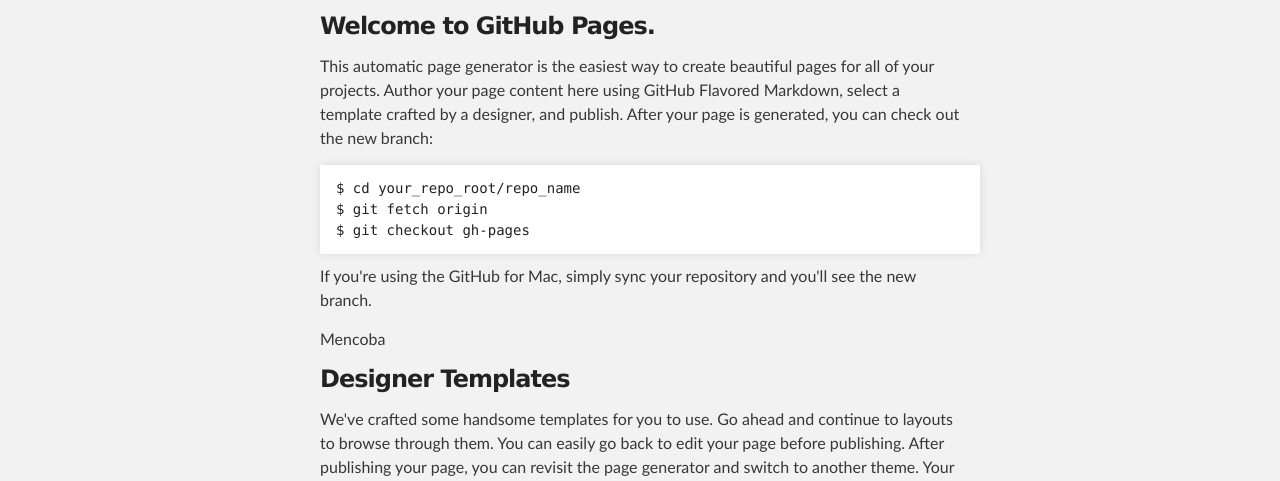
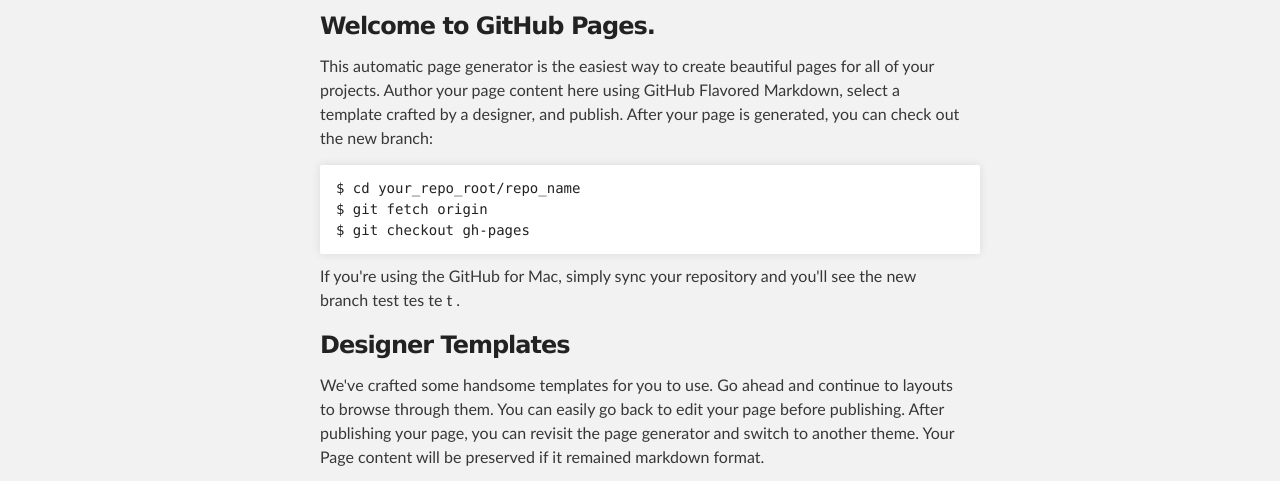
Before and after one commit to azura64bit/testgithub, a plain HTML site: page index.html in a window 1280 px wide. Shown: the part 252-733 px from the top of the page. Drawn offline with Linux system fonts and the light colour scheme.

Commit message:
Update index.html
Mencoba mengedit 2

```diff
--- a/index.html
+++ b/index.html
@@ -41,7 +41,7 @@ $ git fetch origin
 $ git checkout gh-pages
 </code></pre>
 
-<p>If you're using the GitHub for Mac, simply sync your repository and you'll see the new branch.</p>Mencoba
+<p>If you're using the GitHub for Mac, simply sync your repository and you'll see the new branch test tes te t .</p>
 
 <h3>
 <a name="designer-templates" class="anchor" href="#designer-templates"><span class="octicon octicon-link"></span></a>Designer Templates</h3>
```
